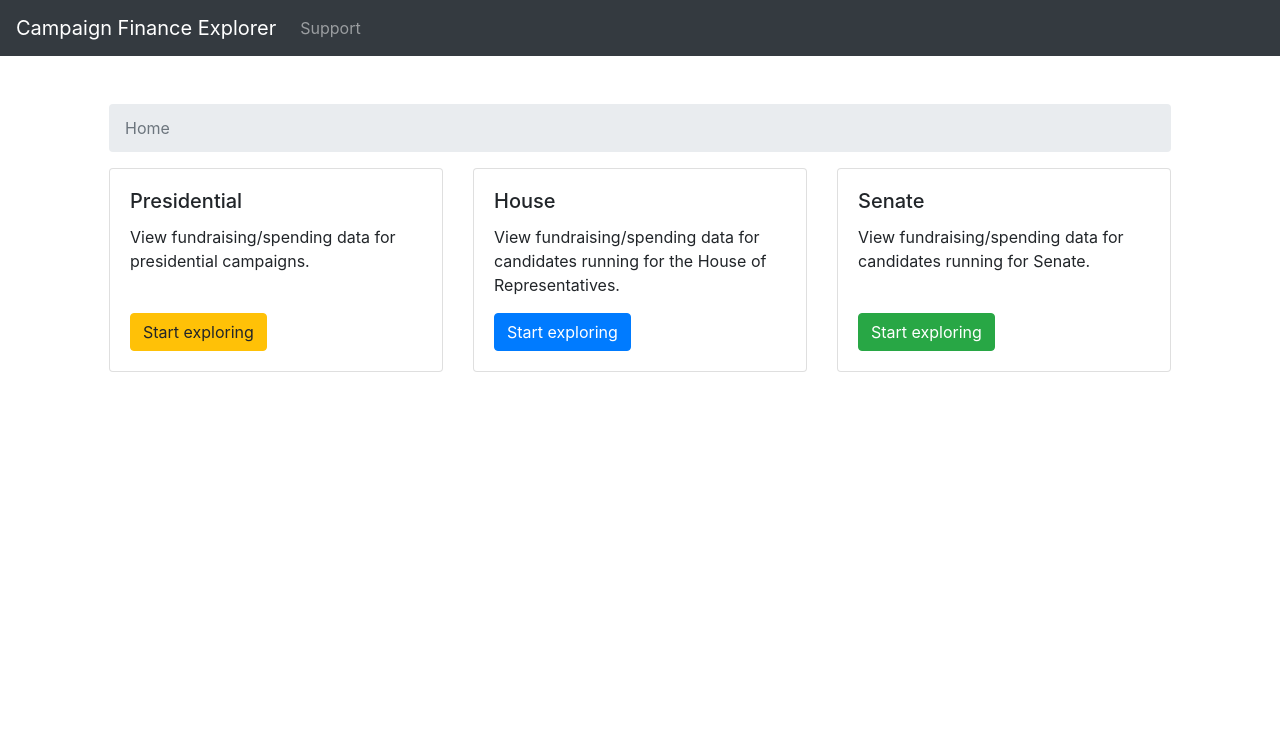
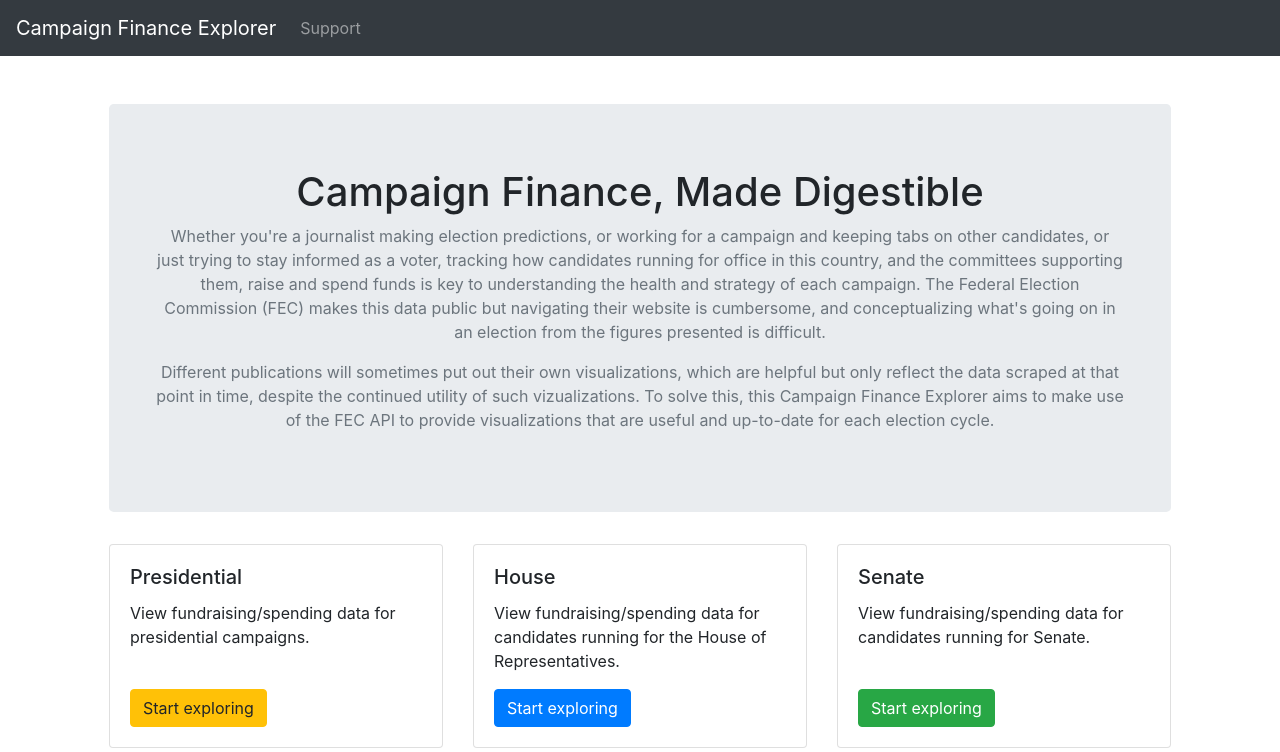
Before and after one commit to syoon123/campaign-finance-explorer, a Flask app: page / in a window 1280 px wide. Shown: the top 752 px of the page. Run offline with Flask 2, Linux system fonts and the light colour scheme; some libraries are stand-ins or nearby versions.

Commit message:
add product description

```diff
--- a/templates/index.html
+++ b/templates/index.html
@@ -2,11 +2,14 @@
 
 {% block content %}
 <div id="page-wrapper">
-  <nav aria-label="breadcrumb">
-      <ol class="breadcrumb">
-	<li class="breadcrumb-item active" aria-current="page">Home</li>
-      </ol>
-  </nav>
+
+  <section class="jumbotron text-center">
+    <div class="container">
+      <h1 class="jumbotron-heading">Campaign Finance, Made Digestible</h1>
+      <p class="text-muted">Whether you're a journalist making election predictions, or working for a campaign and keeping tabs on other candidates, or just trying to stay informed as a voter, tracking how candidates running for office in this country, and the committees supporting them, raise and spend funds is key to understanding the health and strategy of each campaign. The Federal Election Commission (FEC) makes this data public but navigating their website is cumbersome, and conceptualizing what's going on in an election from the figures presented is difficult.</p>
+      <p class="text-muted">Different publications will sometimes put out their own visualizations, which are helpful but only reflect the data scraped at that point in time, despite the continued utility of such vizualizations. To solve this, this Campaign Finance Explorer aims to make use of the FEC API to provide visualizations that are useful and up-to-date for each election cycle.</p>
+    </div>
+  </section>
 
   <div class="card-deck">
     <div class="card">
@@ -22,7 +25,7 @@
       <div class="card-body">
         <h5 class="card-title">House</h5>
         <p class="card-text">View fundraising/spending data for candidates running for the House of Representatives.</p>
-        <a href="#" class="btn btn-primary">Start exploring</a>
+        <a href="{{ url_for('house') }}" class="btn btn-primary">Start exploring</a>
       </div>
     </div>
 
```
